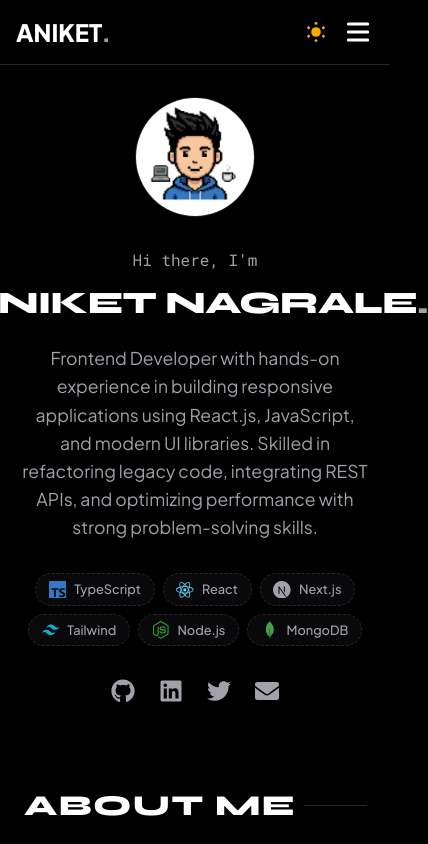
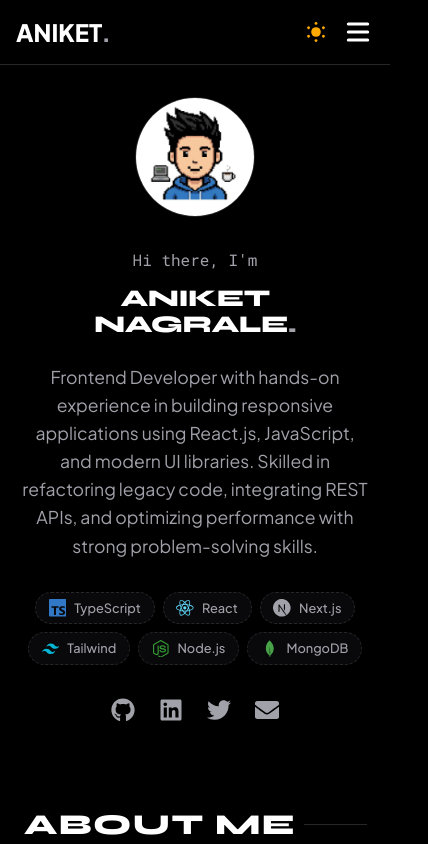
Before and after one commit to Aniket0723/aniket_protfolio, a React (Create React App) app: page / in a window 390 px wide. Shown: the top 844 px of the page, 428 px wide, since content can reach past the window. Built offline with nearby package versions, Linux system fonts and the light colour scheme; a web font is replaced by a local one.

Commit message:
Fix name overflow on mobile

```diff
--- a/src/components/LandingPage.js
+++ b/src/components/LandingPage.js
@@ -74,7 +74,13 @@ const Headline = styled.h1`
   white-space: nowrap;
 
   @media (max-width: 768px) {
-    font-size: clamp(1.5rem, 8vw, 2rem);
+    font-size: clamp(1.3rem, 7vw, 1.8rem);
+    white-space: normal;
+    word-break: keep-all;
+  }
+
+  @media (max-width: 400px) {
+    font-size: 1.5rem;
   }
 
   span {
```
